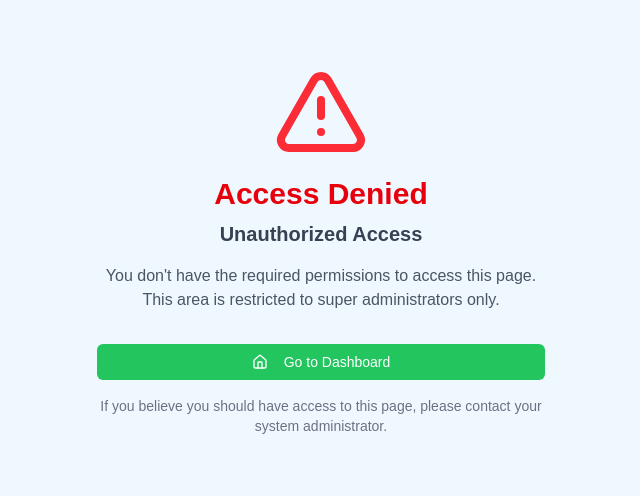
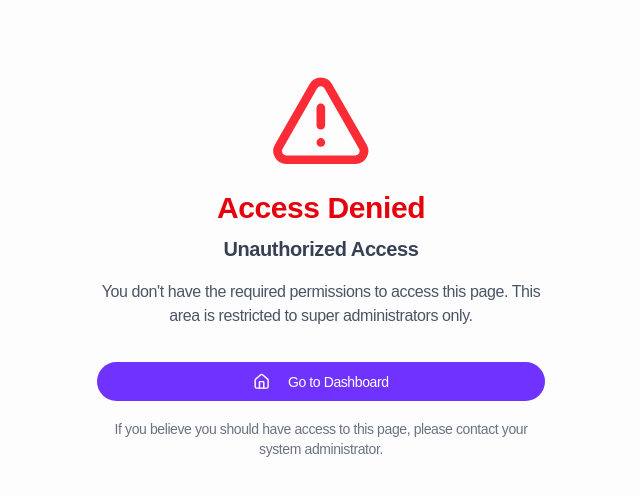
Before and after one commit to ahm-zack/flexipos, a Next.js app: page /unauthorized in a window 1280 px wide. Shown: the top 496 px of the page, without its empty margins (319-959 px from the left). Built offline with nearby package versions, Linux system fonts and the light colour scheme; no server answers.

Commit message:
change theme

```diff
--- a/app/globals.css
+++ b/app/globals.css
@@ -4,99 +4,99 @@
 @custom-variant dark (&:is(.dark *));
 
 :root {
-  --background: oklch(0.9751 0.0127 244.2507);
-  --foreground: oklch(0.3729 0.0306 259.7328);
-  --card: oklch(1.0000 0 0);
-  --card-foreground: oklch(0.3729 0.0306 259.7328);
-  --popover: oklch(1.0000 0 0);
-  --popover-foreground: oklch(0.3729 0.0306 259.7328);
-  --primary: oklch(0.7227 0.1920 149.5793);
+  --background: oklch(0.9940 0 0);
+  --foreground: oklch(0 0 0);
+  --card: oklch(0.9940 0 0);
+  --card-foreground: oklch(0 0 0);
+  --popover: oklch(0.9911 0 0);
+  --popover-foreground: oklch(0 0 0);
+  --primary: oklch(0.5393 0.2713 286.7462);
   --primary-foreground: oklch(1.0000 0 0);
-  --secondary: oklch(0.9514 0.0250 236.8242);
-  --secondary-foreground: oklch(0.4461 0.0263 256.8018);
-  --muted: oklch(0.9670 0.0029 264.5419);
-  --muted-foreground: oklch(0.5510 0.0234 264.3637);
-  --accent: oklch(0.9505 0.0507 163.0508);
-  --accent-foreground: oklch(0.3729 0.0306 259.7328);
-  --destructive: oklch(0.6368 0.2078 25.3313);
+  --secondary: oklch(0.9540 0.0063 255.4755);
+  --secondary-foreground: oklch(0.1344 0 0);
+  --muted: oklch(0.9702 0 0);
+  --muted-foreground: oklch(0.4386 0 0);
+  --accent: oklch(0.9393 0.0288 266.3680);
+  --accent-foreground: oklch(0.5445 0.1903 259.4848);
+  --destructive: oklch(0.6290 0.1902 23.0704);
   --destructive-foreground: oklch(1.0000 0 0);
-  --border: oklch(0.9276 0.0058 264.5313);
-  --input: oklch(0.9276 0.0058 264.5313);
-  --ring: oklch(0.7227 0.1920 149.5793);
-  --chart-1: oklch(0.7227 0.1920 149.5793);
-  --chart-2: oklch(0.6959 0.1491 162.4796);
-  --chart-3: oklch(0.5960 0.1274 163.2254);
-  --chart-4: oklch(0.5081 0.1049 165.6121);
-  --chart-5: oklch(0.4318 0.0865 166.9128);
-  --sidebar: oklch(0.9514 0.0250 236.8242);
-  --sidebar-foreground: oklch(0.3729 0.0306 259.7328);
-  --sidebar-primary: oklch(0.7227 0.1920 149.5793);
+  --border: oklch(0.9300 0.0094 286.2156);
+  --input: oklch(0.9401 0 0);
+  --ring: oklch(0 0 0);
+  --chart-1: oklch(0.7459 0.1483 156.4499);
+  --chart-2: oklch(0.5393 0.2713 286.7462);
+  --chart-3: oklch(0.7336 0.1758 50.5517);
+  --chart-4: oklch(0.5828 0.1809 259.7276);
+  --chart-5: oklch(0.5590 0 0);
+  --sidebar: oklch(0.9777 0.0051 247.8763);
+  --sidebar-foreground: oklch(0 0 0);
+  --sidebar-primary: oklch(0 0 0);
   --sidebar-primary-foreground: oklch(1.0000 0 0);
-  --sidebar-accent: oklch(0.9505 0.0507 163.0508);
-  --sidebar-accent-foreground: oklch(0.3729 0.0306 259.7328);
-  --sidebar-border: oklch(0.9276 0.0058 264.5313);
-  --sidebar-ring: oklch(0.7227 0.1920 149.5793);
-  --font-sans: DM Sans, sans-serif;
+  --sidebar-accent: oklch(0.9401 0 0);
+  --sidebar-accent-foreground: oklch(0 0 0);
+  --sidebar-border: oklch(0.9401 0 0);
+  --sidebar-ring: oklch(0 0 0);
+  --font-sans: Plus Jakarta Sans, sans-serif;
   --font-serif: Lora, serif;
   --font-mono: IBM Plex Mono, monospace;
-  --radius: 0.5rem;
-  --shadow-2xs: 0px 4px 8px -1px hsl(0 0% 0% / 0.05);
-  --shadow-xs: 0px 4px 8px -1px hsl(0 0% 0% / 0.05);
-  --shadow-sm: 0px 4px 8px -1px hsl(0 0% 0% / 0.10), 0px 1px 2px -2px hsl(0 0% 0% / 0.10);
-  --shadow: 0px 4px 8px -1px hsl(0 0% 0% / 0.10), 0px 1px 2px -2px hsl(0 0% 0% / 0.10);
-  --shadow-md: 0px 4px 8px -1px hsl(0 0% 0% / 0.10), 0px 2px 4px -2px hsl(0 0% 0% / 0.10);
-  --shadow-lg: 0px 4px 8px -1px hsl(0 0% 0% / 0.10), 0px 4px 6px -2px hsl(0 0% 0% / 0.10);
-  --shadow-xl: 0px 4px 8px -1px hsl(0 0% 0% / 0.10), 0px 8px 10px -2px hsl(0 0% 0% / 0.10);
-  --shadow-2xl: 0px 4px 8px -1px hsl(0 0% 0% / 0.25);
-  --tracking-normal: 0em;
-  --spacing: 0.25rem;
+  --radius: 1.4rem;
+  --shadow-2xs: 0px 2px 3px 0px hsl(0 0% 0% / 0.08);
+  --shadow-xs: 0px 2px 3px 0px hsl(0 0% 0% / 0.08);
+  --shadow-sm: 0px 2px 3px 0px hsl(0 0% 0% / 0.16), 0px 1px 2px -1px hsl(0 0% 0% / 0.16);
+  --shadow: 0px 2px 3px 0px hsl(0 0% 0% / 0.16), 0px 1px 2px -1px hsl(0 0% 0% / 0.16);
+  --shadow-md: 0px 2px 3px 0px hsl(0 0% 0% / 0.16), 0px 2px 4px -1px hsl(0 0% 0% / 0.16);
+  --shadow-lg: 0px 2px 3px 0px hsl(0 0% 0% / 0.16), 0px 4px 6px -1px hsl(0 0% 0% / 0.16);
+  --shadow-xl: 0px 2px 3px 0px hsl(0 0% 0% / 0.16), 0px 8px 10px -1px hsl(0 0% 0% / 0.16);
+  --shadow-2xl: 0px 2px 3px 0px hsl(0 0% 0% / 0.40);
+  --tracking-normal: -0.025em;
+  --spacing: 0.27rem;
 }
 
 .dark {
-  --background: oklch(0.2077 0.0398 265.7549);
-  --foreground: oklch(0.8717 0.0093 258.3382);
-  --card: oklch(0.2795 0.0368 260.0310);
-  --card-foreground: oklch(0.8717 0.0093 258.3382);
-  --popover: oklch(0.2795 0.0368 260.0310);
-  --popover-foreground: oklch(0.8717 0.0093 258.3382);
-  --primary: oklch(0.7729 0.1535 163.2231);
-  --primary-foreground: oklch(0.2077 0.0398 265.7549);
-  --secondary: oklch(0.3351 0.0331 260.9120);
-  --secondary-foreground: oklch(0.7118 0.0129 286.0665);
-  --muted: oklch(0.2795 0.0368 260.0310);
-  --muted-foreground: oklch(0.5510 0.0234 264.3637);
-  --accent: oklch(0.3729 0.0306 259.7328);
-  --accent-foreground: oklch(0.7118 0.0129 286.0665);
-  --destructive: oklch(0.6368 0.2078 25.3313);
-  --destructive-foreground: oklch(0.2077 0.0398 265.7549);
-  --border: oklch(0.4461 0.0263 256.8018);
-  --input: oklch(0.4461 0.0263 256.8018);
-  --ring: oklch(0.7729 0.1535 163.2231);
-  --chart-1: oklch(0.7729 0.1535 163.2231);
-  --chart-2: oklch(0.7845 0.1325 181.9120);
-  --chart-3: oklch(0.7227 0.1920 149.5793);
-  --chart-4: oklch(0.6959 0.1491 162.4796);
-  --chart-5: oklch(0.5960 0.1274 163.2254);
-  --sidebar: oklch(0.2795 0.0368 260.0310);
-  --sidebar-foreground: oklch(0.8717 0.0093 258.3382);
-  --sidebar-primary: oklch(0.7729 0.1535 163.2231);
-  --sidebar-primary-foreground: oklch(0.2077 0.0398 265.7549);
-  --sidebar-accent: oklch(0.3729 0.0306 259.7328);
-  --sidebar-accent-foreground: oklch(0.7118 0.0129 286.0665);
-  --sidebar-border: oklch(0.4461 0.0263 256.8018);
-  --sidebar-ring: oklch(0.7729 0.1535 163.2231);
-  --font-sans: DM Sans, sans-serif;
+  --background: oklch(0.2223 0.0060 271.1393);
+  --foreground: oklch(0.9551 0 0);
+  --card: oklch(0.2568 0.0076 274.6528);
+  --card-foreground: oklch(0.9551 0 0);
+  --popover: oklch(0.2568 0.0076 274.6528);
+  --popover-foreground: oklch(0.9551 0 0);
+  --primary: oklch(0.6132 0.2294 291.7437);
+  --primary-foreground: oklch(1.0000 0 0);
+  --secondary: oklch(0.2940 0.0130 272.9312);
+  --secondary-foreground: oklch(0.9551 0 0);
+  --muted: oklch(0.2940 0.0130 272.9312);
+  --muted-foreground: oklch(0.7058 0 0);
+  --accent: oklch(0.2795 0.0368 260.0310);
+  --accent-foreground: oklch(0.7857 0.1153 246.6596);
+  --destructive: oklch(0.7106 0.1661 22.2162);
+  --destructive-foreground: oklch(1.0000 0 0);
+  --border: oklch(0.3289 0.0092 268.3843);
+  --input: oklch(0.3289 0.0092 268.3843);
+  --ring: oklch(0.6132 0.2294 291.7437);
+  --chart-1: oklch(0.8003 0.1821 151.7110);
+  --chart-2: oklch(0.6132 0.2294 291.7437);
+  --chart-3: oklch(0.8077 0.1035 19.5706);
+  --chart-4: oklch(0.6691 0.1569 260.1063);
+  --chart-5: oklch(0.7058 0 0);
+  --sidebar: oklch(0.2011 0.0039 286.0396);
+  --sidebar-foreground: oklch(0.9551 0 0);
+  --sidebar-primary: oklch(0.6132 0.2294 291.7437);
+  --sidebar-primary-foreground: oklch(1.0000 0 0);
+  --sidebar-accent: oklch(0.2940 0.0130 272.9312);
+  --sidebar-accent-foreground: oklch(0.6132 0.2294 291.7437);
+  --sidebar-border: oklch(0.3289 0.0092 268.3843);
+  --sidebar-ring: oklch(0.6132 0.2294 291.7437);
+  --font-sans: Plus Jakarta Sans, sans-serif;
   --font-serif: Lora, serif;
   --font-mono: IBM Plex Mono, monospace;
-  --radius: 0.5rem;
-  --shadow-2xs: 0px 4px 8px -1px hsl(0 0% 0% / 0.05);
-  --shadow-xs: 0px 4px 8px -1px hsl(0 0% 0% / 0.05);
-  --shadow-sm: 0px 4px 8px -1px hsl(0 0% 0% / 0.10), 0px 1px 2px -2px hsl(0 0% 0% / 0.10);
-  --shadow: 0px 4px 8px -1px hsl(0 0% 0% / 0.10), 0px 1px 2px -2px hsl(0 0% 0% / 0.10);
-  --shadow-md: 0px 4px 8px -1px hsl(0 0% 0% / 0.10), 0px 2px 4px -2px hsl(0 0% 0% / 0.10);
-  --shadow-lg: 0px 4px 8px -1px hsl(0 0% 0% / 0.10), 0px 4px 6px -2px hsl(0 0% 0% / 0.10);
-  --shadow-xl: 0px 4px 8px -1px hsl(0 0% 0% / 0.10), 0px 8px 10px -2px hsl(0 0% 0% / 0.10);
-  --shadow-2xl: 0px 4px 8px -1px hsl(0 0% 0% / 0.25);
+  --radius: 1.4rem;
+  --shadow-2xs: 0px 2px 3px 0px hsl(0 0% 0% / 0.08);
+  --shadow-xs: 0px 2px 3px 0px hsl(0 0% 0% / 0.08);
+  --shadow-sm: 0px 2px 3px 0px hsl(0 0% 0% / 0.16), 0px 1px 2px -1px hsl(0 0% 0% / 0.16);
+  --shadow: 0px 2px 3px 0px hsl(0 0% 0% / 0.16), 0px 1px 2px -1px hsl(0 0% 0% / 0.16);
+  --shadow-md: 0px 2px 3px 0px hsl(0 0% 0% / 0.16), 0px 2px 4px -1px hsl(0 0% 0% / 0.16);
+  --shadow-lg: 0px 2px 3px 0px hsl(0 0% 0% / 0.16), 0px 4px 6px -1px hsl(0 0% 0% / 0.16);
+  --shadow-xl: 0px 2px 3px 0px hsl(0 0% 0% / 0.16), 0px 8px 10px -1px hsl(0 0% 0% / 0.16);
+  --shadow-2xl: 0px 2px 3px 0px hsl(0 0% 0% / 0.40);
 }
 
 @theme inline {
@@ -150,6 +150,17 @@
   --shadow-lg: var(--shadow-lg);
   --shadow-xl: var(--shadow-xl);
   --shadow-2xl: var(--shadow-2xl);
+
+  --tracking-tighter: calc(var(--tracking-normal) - 0.05em);
+  --tracking-tight: calc(var(--tracking-normal) - 0.025em);
+  --tracking-normal: var(--tracking-normal);
+  --tracking-wide: calc(var(--tracking-normal) + 0.025em);
+  --tracking-wider: calc(var(--tracking-normal) + 0.05em);
+  --tracking-widest: calc(var(--tracking-normal) + 0.1em);
+}
+
+body {
+  letter-spacing: var(--tracking-normal);
 }
 
 @layer base {
```
